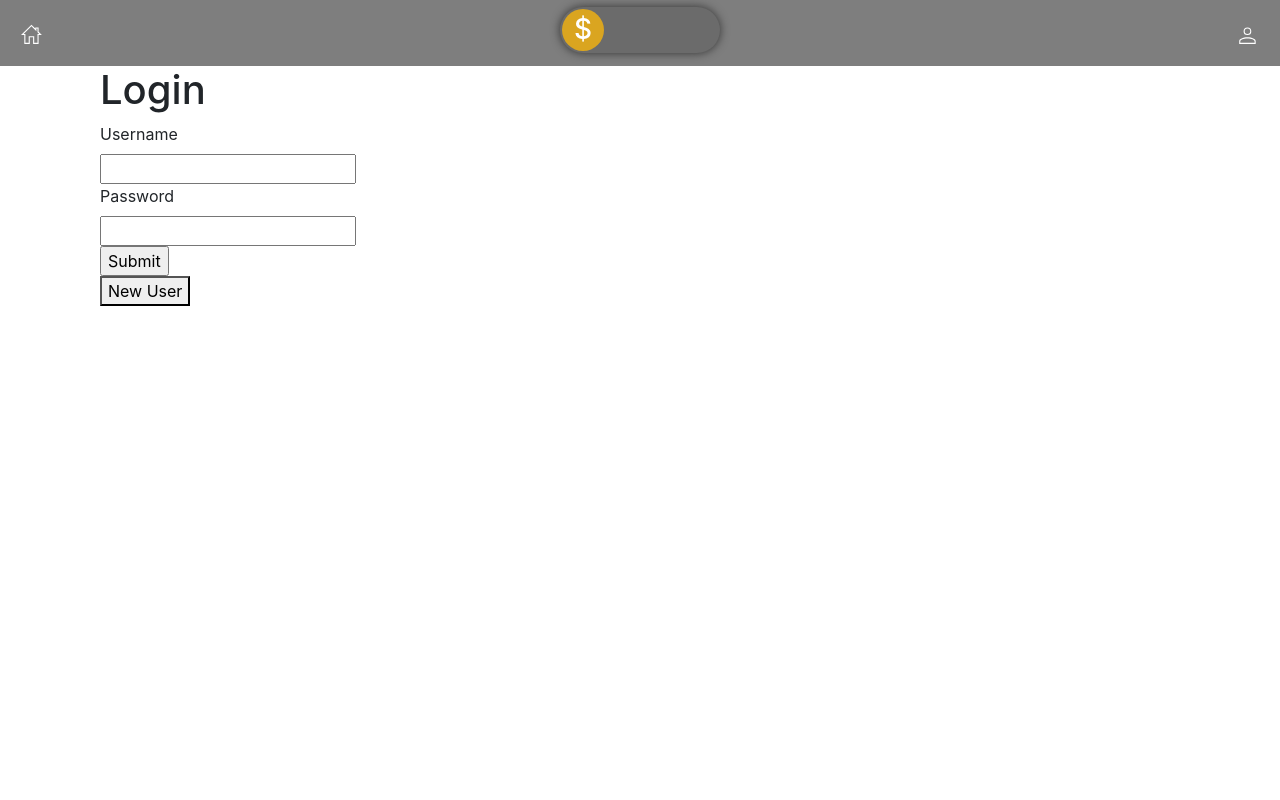
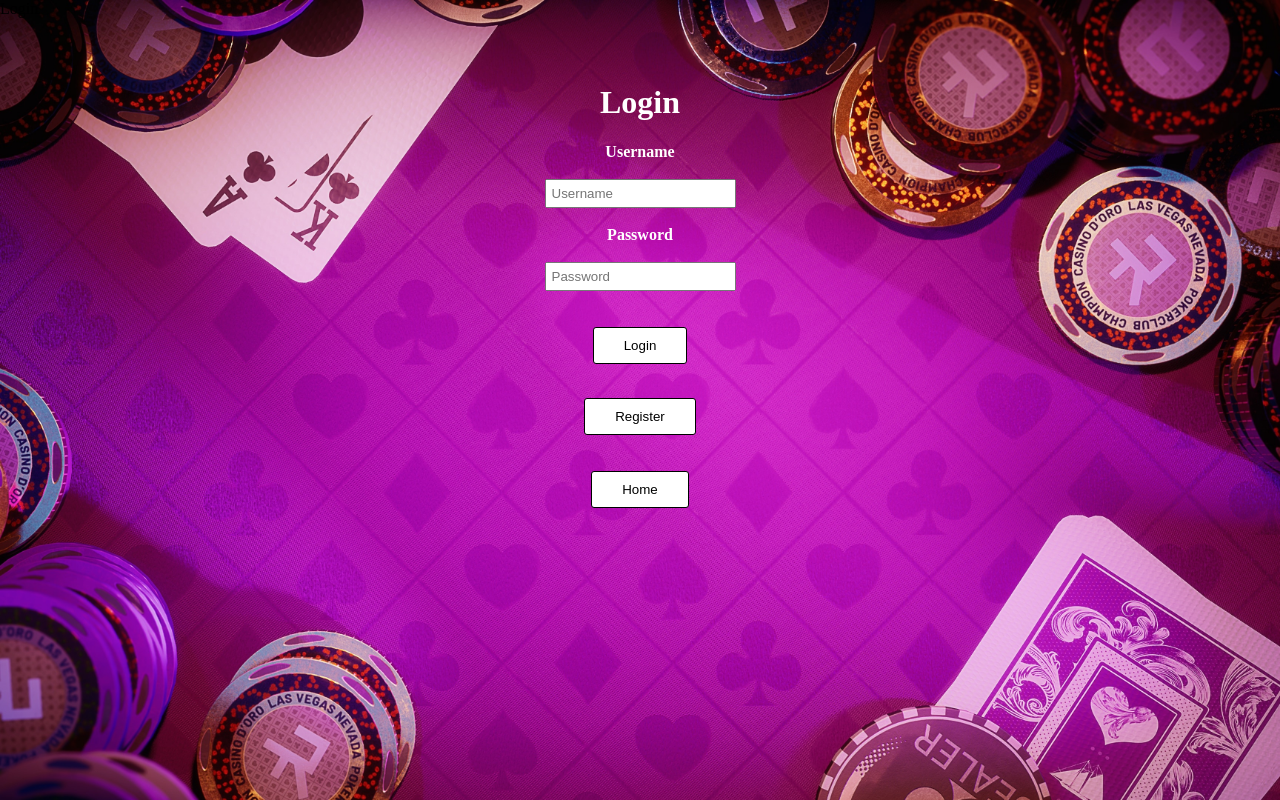
Before and after one commit to alexanderdreyer-ndsu/casino-app, a Django app: page /users/login_user in a window 1280 px wide. Run offline with Django 5.2, Linux system fonts and the light colour scheme; some libraries are stand-ins or nearby versions.

Commit message:
styled pages

```diff
--- a/games/templates/navbar.html
+++ b/games/templates/navbar.html
@@ -52,7 +52,7 @@
                 display: flex;
                 justify-content: space-between;
                 align-items: baseline;
-                background-color:rgb(126, 126, 126);
+                background-color:rgb(159, 159, 159);
                 padding: 7px;
             }
 
@@ -72,7 +72,7 @@
                 width: 50px;
             }
             #title:hover {
-                background-color: hsl(0, 0%, 42%);
+                background-color: hsl(0, 0%, 52%);
             }
 
             #login-btn {
@@ -83,7 +83,7 @@
             }
             #login-btn:hover{
                 content: attr(title);
-                background-color: hsl(0, 0%, 42%);
+                background-color: hsl(0, 0%, 52%);
             }
 
             #logout-btn {
@@ -94,7 +94,7 @@
             }
             #logout-btn:hover{
                 content: attr(title);
-                background-color: hsl(0, 0%, 42%);
+                background-color: hsl(0, 0%, 52%);
             }
 
             #balance-navbar-item {
@@ -107,7 +107,7 @@
                 border-radius: 50px;
                 color: rgb(255, 255, 255);
                 background-color: hsl(0, 0%, 42%);
-                box-shadow: 0 0 10px hsl(0, 0%, 20%);
+                box-shadow: 0 0 10px hsl(0, 0%, 20%) inset;
             }
 
             #balance-label {
--- /dev/null
+++ b/users/static/styles/login.css
@@ -0,0 +1,33 @@
+#container {
+    margin: 30px auto;
+    text-align: center;
+    max-width: 450px;
+    height: 400px;
+    padding: 15px;
+    font-weight: bold;
+    color: white;
+    display: flex;
+    flex-direction: column;
+    justify-content: space-evenly;
+}
+
+.button {
+    padding: 10px 30px;
+    border: 1px solid;
+    border-radius: 3px;
+    background: hsl(0, 0%, 100%);
+}
+.button:hover {
+    background:hsl(0, 0%, 80%);
+}
+
+form {
+    display: flex;
+    flex-direction: column;
+    justify-content: space-around;
+    align-items: center;
+}
+
+.form-input{
+    padding: 5px;
+}
--- a/users/templates/authenticate/login.html
+++ b/users/templates/authenticate/login.html
@@ -1,10 +1,12 @@
-{% extends 'navbar.html' %}
-
 {% block title %}Login{% endblock %}
 
 {% block content %}
 
-    <div class="container">
+{% load static %}
+
+<link rel="stylesheet" href="{% static 'styles/login.css' %}">
+
+    <div class="container" id="container">
 
         {% if messages %}
             {% for message in messages%}
@@ -21,20 +23,36 @@
             {% csrf_token %}
             <label class="form-label">Username</label>
             <br/>
-            <input type="text" class="form-input" name="username">
+            <input type="text" class="form-input" name="username" placeholder="Username">
             <br/>
             <label class="form-label">Password</label>
             <br/>
-            <input type="password" class="form-input" name="password">
+            <input type="password" class="form-input" name="password" placeholder="Password">
             <br/>
-            <input type="submit" value="Submit">
+            <br/>
+            <input class="button" type="submit" value="Login">
+            <br/>
         </form>
 
         <a href="{% url 'register_user' %}" id="register-btn">
-            <button class="register-btn">New User</button>
+            <button class="button">Register</button>
         </a>
+        <br/>
+        <br/>
+        <a href="{% url 'home' %}">
+            <button class="button">Home</button>
+        </a>
+    </div>
 
-    </div>
+    <style>
+        body {
+            padding: 0;
+            margin: 0;
+            background-image: url("{% static 'images/1142771-3840x2160-desktop-4k-poker-wallpaper-image.jpg' %}");
+            background-repeat: no-repeat;
+            background-size: cover;
+        }
+    </style>
 
 
 {% endblock %}
```
Also changed, not shown: users/static/styles/register.css (added, +33 -0 lines), users/templates/authenticate/register_user.html (+22 -4 lines), db.sqlite3, users/static/images/1142771-3840x2160-desktop-4k-poker-wallpaper-image.jpg (added).
